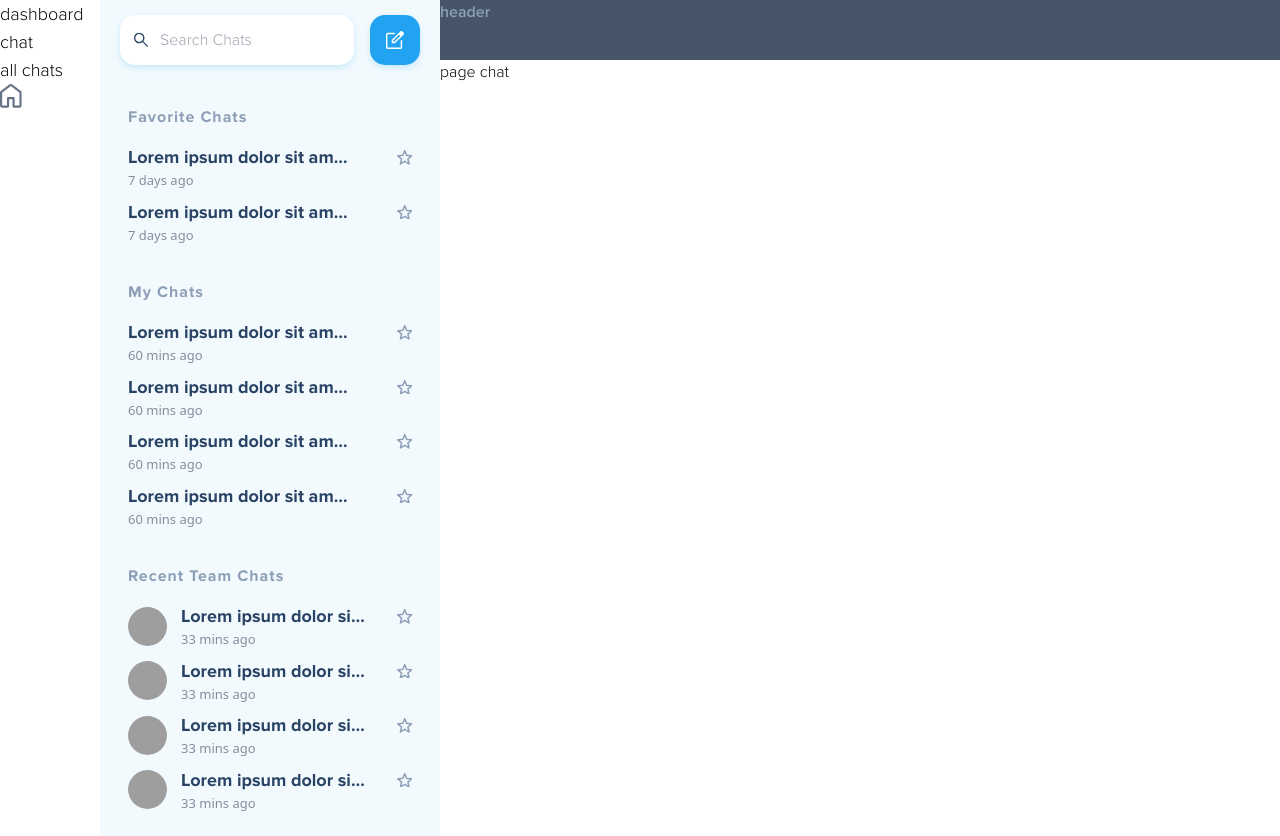
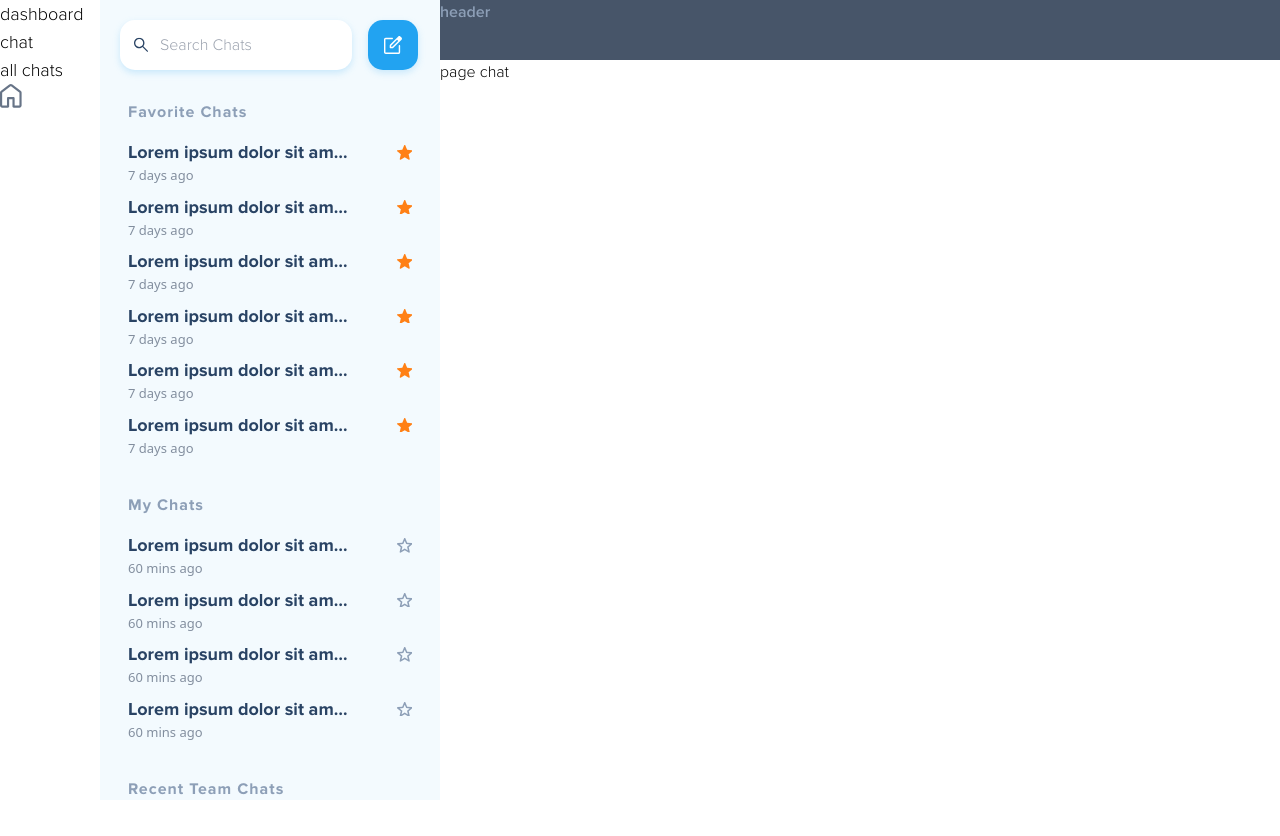
Before and after one commit to talhabaig/aokumo, a Next.js app: page /chat in a window 1280 px wide. After the commit the page ends 800 px from the top, so only its background shows below. Built offline with nearby package versions, Linux system fonts and the light colour scheme; grey boxes are pictures that could not be loaded; a web font is replaced by a local one.

Commit message:
update chatbar design

```diff
--- a/app/components/chat/ChatSideBar/ChatSidebar.tsx
+++ b/app/components/chat/ChatSideBar/ChatSidebar.tsx
@@ -1,17 +1,18 @@
 "use client";
 
-import { Dispatch, SetStateAction, useEffect, useMemo, useState } from "react";
+import { Dispatch, SetStateAction, useEffect, useState } from "react";
 import ChatSidebarHeader from "./ChatSidebarHeader";
 import FavoriteChats from "./FavoriteChats";
 import MyChats from "./MyChats";
 import RecentTeamChats from "./RecentTeamChats";
+import { ExpandCircle } from "../../ui-icons";
 
 interface Props {
-  setOpen: Dispatch<SetStateAction<boolean>>;
+  setOpenState: (state: boolean) => void;
   open: boolean;
 }
 
-export default function ChatSidebar({ open, setOpen }: Props) {
+export default function ChatSidebar({ open, setOpenState }: Props) {
   const [isOpen, setIsOpen] = useState(open);
 
   useEffect(() => {
@@ -24,18 +25,18 @@ export default function ChatSidebar({ open, setOpen }: Props) {
 
   return (
     <div
-      className="bg-light-blue overflow-hidden transition-all duration-500 px-[20px] py-[15px]"
+      className="bg-light-blue overflow-x-hidden overflow-y-auto h-screen transition-all duration-500 px-[20px] pb-[15px]"
       style={{ width: open ? "340px" : "90px" }}
     >
-      <div className="flex flex-col" onClick={() => setOpen((value) => !value)}>
+      <div className="flex flex-col h-full">
         <ChatSidebarHeader open={open} />
 
         {isOpen && (
-          <div className="mt-[40px] px-2">
+          <div className="mt-[100px] px-2 bg-red-30">
             <span className="font-bold block text-light-gray tracking-[1px] mb-[15px]">
               Favorite Chats
             </span>
-            {[0, 1].map((_, index) => (
+            {[0, 1, 2, 3, 4, 5].map((_, index) => (
               <FavoriteChats key={index} />
             ))}
             <span className="font-bold block text-light-gray tracking-[1px] mt-[35px] mb-[15px]">
@@ -52,6 +53,14 @@ export default function ChatSidebar({ open, setOpen }: Props) {
             ))}
           </div>
         )}
+
+        <ExpandCircle
+          className="mt-auto ml-auto cursor-pointer"
+          onClick={() => {
+            setOpenState(!open);
+            console.log(open);
+          }}
+        />
       </div>
     </div>
   );
--- a/app/components/chat/ChatSideBar/ChatSidebarHeader.tsx
+++ b/app/components/chat/ChatSideBar/ChatSidebarHeader.tsx
@@ -5,21 +5,27 @@ interface Props {
 export default function ChatSidebarHeader({ open }: Props) {
   return (
     <div
-      className={`grid grid-cols-[1fr_50px] gap-4 place-items-center ${
-        !open && "!grid-cols-1"
+      className={`grid grid-cols-[1fr_50px] gap-4 h-[70px] bg-light-blue place-items-end z-10 !justify-end ${
+        open && "fixed"
       }`}
     >
-      {open && (
-        <div className="relative w-full">
+      <div
+        className={`${
+          open && "!w-[232px]"
+        } relative w-0 overflow-hidden transition-all duration-500 drop-shadow-2`}
+      >
         <input
-            className="border-none outline-none w-full h-[50px] p-[10px] !pl-[40px] bg-white rounded-[15px] drop-shadow-2"
+          className={`border-none outline-none w-full h-[50px] p-[10px] !pl-[40px] bg-white rounded-[15px]`}
           placeholder="Search Chats"
           type="text"
         />
         <Search className="absolute top-[50%] translate-y-[-50%] left-[14px]" />
       </div>
-      )}
-      <button className="w-[50px] h-[50px] ml-auto flex items-center justify-center rounded-[15px] bg-primary-blue drop-shadow-2">
+      <button
+        title="New Chat"
+        type="button"
+        className="w-[50px] h-[50px] flex items-center justify-center rounded-[15px] bg-primary-blue drop-shadow-2"
+      >
         <Edit />
       </button>
     </div>
--- a/app/components/chat/ChatSideBar/FavoriteChats.tsx
+++ b/app/components/chat/ChatSideBar/FavoriteChats.tsx
@@ -12,7 +12,7 @@ export default function FavoriteChats() {
           <Archive />
         </span>
         <span title="Favorite">
-          <Star active={false} />
+          <Star active={true} />
         </span>
       </div>
 
--- a/app/components/layouts/Sidebar.tsx
+++ b/app/components/layouts/Sidebar.tsx
@@ -10,6 +10,10 @@ export default function Sidebar() {
   const isChatPage = pathname.startsWith("/chat");
 
   const [open, setOpen] = useState(true);
+
+  function setOpenState(state: boolean) {
+    setOpen(state);
+  }
 
   useEffect(() => {
     setOpen(isChatPage);
@@ -31,9 +35,7 @@ export default function Sidebar() {
         </Link>
         <Dashboard />
       </div>
-      {isChatPage && (
-        <ChatSidebar open={open} setOpen={(value) => setOpen(value)} />
-      )}
+      {isChatPage && <ChatSidebar open={open} setOpenState={setOpenState} />}
     </div>
   );
 }
--- a/app/components/ui-icons/index.tsx
+++ b/app/components/ui-icons/index.tsx
@@ -1,3 +1,4 @@
+'use client'
 interface Icon extends React.SVGProps<SVGSVGElement> {}
 interface Star extends Icon {
   active: boolean;
@@ -113,3 +114,24 @@ export function Archive({ ...props }: Icon) {
     </svg>
   );
 }
+
+export function ExpandCircle({ onClick, ...props }: any) {
+  return (
+    <div onClick={onClick} className="mt-auto">
+      <svg
+        xmlns="http://www.w3.org/2000/svg"
+        width={27.375}
+        height={27.375}
+        viewBox="401.952 1011.348 27.375 27.375"
+        {...props}
+      >
+        <path
+          d="M414.154 1025.036l3.685-3.685c.2-.198.3-.444.3-.74s-.1-.55-.3-.765a1.006 1.006 0 00-.77-.328c-.3.004-.556.114-.77.328l-4.278 4.278c-.26.26-.39.564-.39.912 0 .347.13.65.39.911l4.3 4.3c.214.215.467.32.76.318a1.03 1.03 0 00.758-.34c.2-.214.3-.467.304-.759a1.023 1.023 0 00-.317-.76l-3.672-3.67zm-12.202.002c0-1.893.36-3.673 1.078-5.338a13.828 13.828 0 012.925-4.347 13.82 13.82 0 014.345-2.927c1.665-.718 3.444-1.078 5.337-1.078 1.893 0 3.673.36 5.338 1.078a13.827 13.827 0 014.347 2.925 13.819 13.819 0 012.926 4.345c.72 1.665 1.079 3.444 1.079 5.337 0 1.893-.36 3.673-1.078 5.338a13.828 13.828 0 01-2.925 4.347 13.82 13.82 0 01-4.345 2.927c-1.665.719-3.444 1.078-5.337 1.078-1.893 0-3.673-.36-5.338-1.078a13.826 13.826 0 01-4.347-2.925 13.817 13.817 0 01-2.927-4.345c-.719-1.665-1.078-3.444-1.078-5.337zm2.161-.002c0 3.217 1.117 5.943 3.35 8.176 2.233 2.233 4.959 3.35 8.176 3.35 3.218 0 5.944-1.117 8.177-3.35 2.233-2.233 3.35-4.959 3.35-8.176 0-3.218-1.117-5.944-3.35-8.177-2.233-2.233-4.959-3.35-8.177-3.35-3.217 0-5.943 1.117-8.176 3.35-2.233 2.233-3.35 4.959-3.35 8.177zm11.526 0z"
+          fill="#22a3f1"
+          fillRule="evenodd"
+          data-name="expand_circle_down_FILL0_wght300_GRAD0_opsz24"
+        />
+      </svg>
+    </div>
+  );
+}
--- a/app/styles/main.scss
+++ b/app/styles/main.scss
@@ -1,3 +1,20 @@
-body {
-    // background-color: black;
+
+::-webkit-scrollbar {
+  height: 1rem;
+  width: 0.5rem;
 }
+
+.dark ::-webkit-scrollbar-thumb {
+  background-color: hsla(0, 0%, 100%, 0.1);
+}
+::-webkit-scrollbar-thumb {
+  --tw-border-opacity: 1;
+  background-color: hsla(0, 0%, 89%, 0.8);
+  border-color: rgba(255, 255, 255, var(--tw-border-opacity));
+  border-radius: 9999px;
+  border-width: 1px;
+}
+::-webkit-scrollbar-track {
+  background-color: transparent;
+  border-radius: 9999px;
+}
--- a/package.json
+++ b/package.json
@@ -1,5 +1,5 @@
 {
-  "name": "materio-vuejs-admin-template",
+  "name": "aokumo",
   "version": "v2.2.0",
   "private": true,
   "scripts": {
```
Lines whose indentation alone changed are shown as unchanged.
